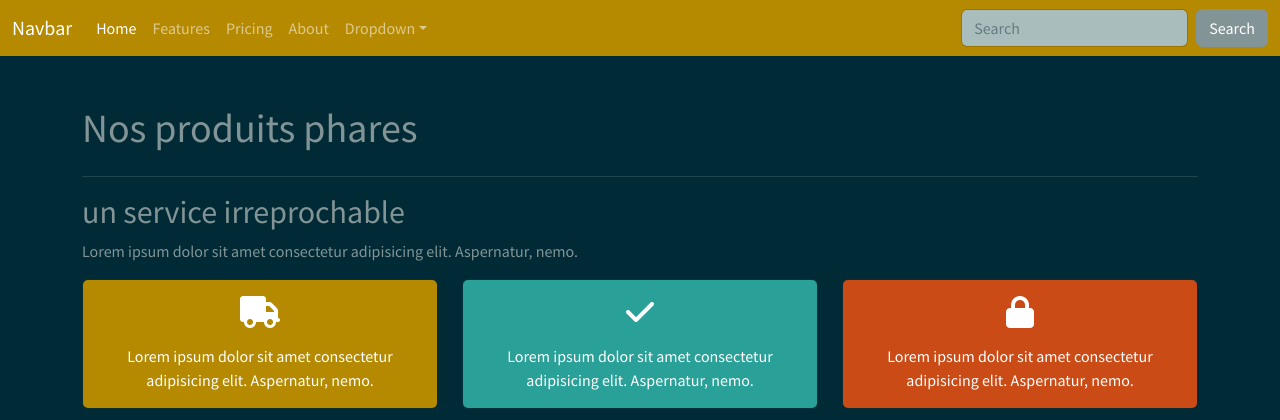
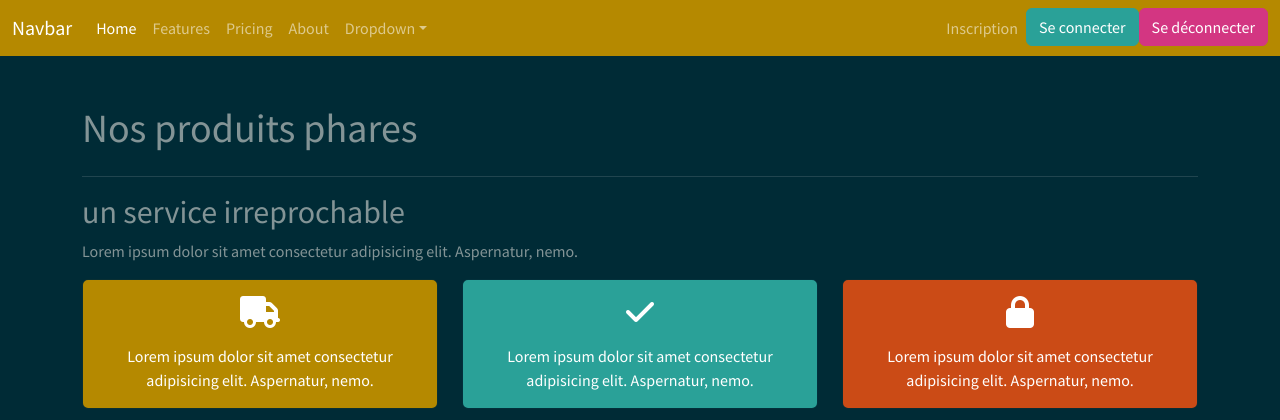
Before and after one commit to s-fadiga/ultimate-symfony, a Symfony app: template templates/home.html.twig in a window 1280 px wide. Shown: the top 420 px of the page. Run offline with Twig, Linux system fonts and the light colour scheme; the template is opened without the code that fills it, so the values that code supplies are empty; some libraries are stand-ins or nearby versions.

Commit message:
premiere etape navbar

```diff
--- a/src/Controller/CategoryController.php
+++ b/src/Controller/CategoryController.php
@@ -25,7 +25,7 @@ class CategoryController extends AbstractController
 
         $form->handleRequest($request);
 
-        if ($form->isSubmitted()) {
+        if ($form->isSubmitted() && $form->isValid()) {
 
             $category->setSlug($slugger->slug($category->getName()));
             $em->persist($category);
@@ -53,7 +53,7 @@ class CategoryController extends AbstractController
 
         $form->handleRequest($request);
 
-        if ($form->isSubmitted()) {
+        if ($form->isSubmitted() && $form->isValid()) {
             $em->flush();
 
             return $this->redirectToRoute('homepage');
--- a/src/Entity/Category.php
+++ b/src/Entity/Category.php
@@ -7,6 +7,7 @@ use Doctrine\ORM\Mapping as ORM;
 use App\Repository\CategoryRepository;
 use Doctrine\Common\Collections\Collection;
 use Doctrine\Common\Collections\ArrayCollection;
+use Symfony\Component\Validator\Constraints as Assert;
 
 /**
  * @ORM\Entity(repositoryClass=CategoryRepository::class)
@@ -22,6 +23,8 @@ class Category
 
     /**
      * @ORM\Column(type="string", length=255)
+     * @Assert\NotBlank(message="Le nom de la catégorie est obligatoire")
+     * @Assert\Length(min=3, max=255, minMessage="Le nom de la catégorie doit faire au moins 3 caractères")
      */
     private $name;
 
@@ -51,7 +54,7 @@ class Category
         return $this->name;
     }
 
-    public function setName(string $name): self
+    public function setName(?string $name): self
     {
         $this->name = $name;
 
--- a/src/Form/CategoryType.php
+++ b/src/Form/CategoryType.php
@@ -14,7 +14,8 @@ class CategoryType extends AbstractType
     {
         $builder->add('name', TextType::class, [
             'label' => 'Nom de la catégorie',
-            'attr' => ['placeholder' => 'Entrez une catégorie']
+            'attr' => ['placeholder' => 'Entrez une catégorie'],
+            'required' => false
         ]);
     }
 
--- a/templates/shared/_navbar.html.twig
+++ b/templates/shared/_navbar.html.twig
@@ -31,10 +31,17 @@
 					</div>
 				</li>
 			</ul>
-			<form class="d-flex">
-				<input class="form-control me-sm-2" type="search" placeholder="Search">
-				<button class="btn btn-secondary my-2 my-sm-0" type="submit">Search</button>
-			</form>
+			<ul class="navbar-nav">
+				<li class="nav-item">
+					<a href="" class="nav-link">Inscription</a>
+				</li>
+				<li class="nav-item">
+					<a href="" class="btn btn-success">Se connecter</a>
+				</li>
+				<li class="nav-item">
+					<a href="" class="btn btn-danger">Se déconnecter</a>
+				</li>
+			</ul>
 		</div>
 	</div>
 </nav>
```
